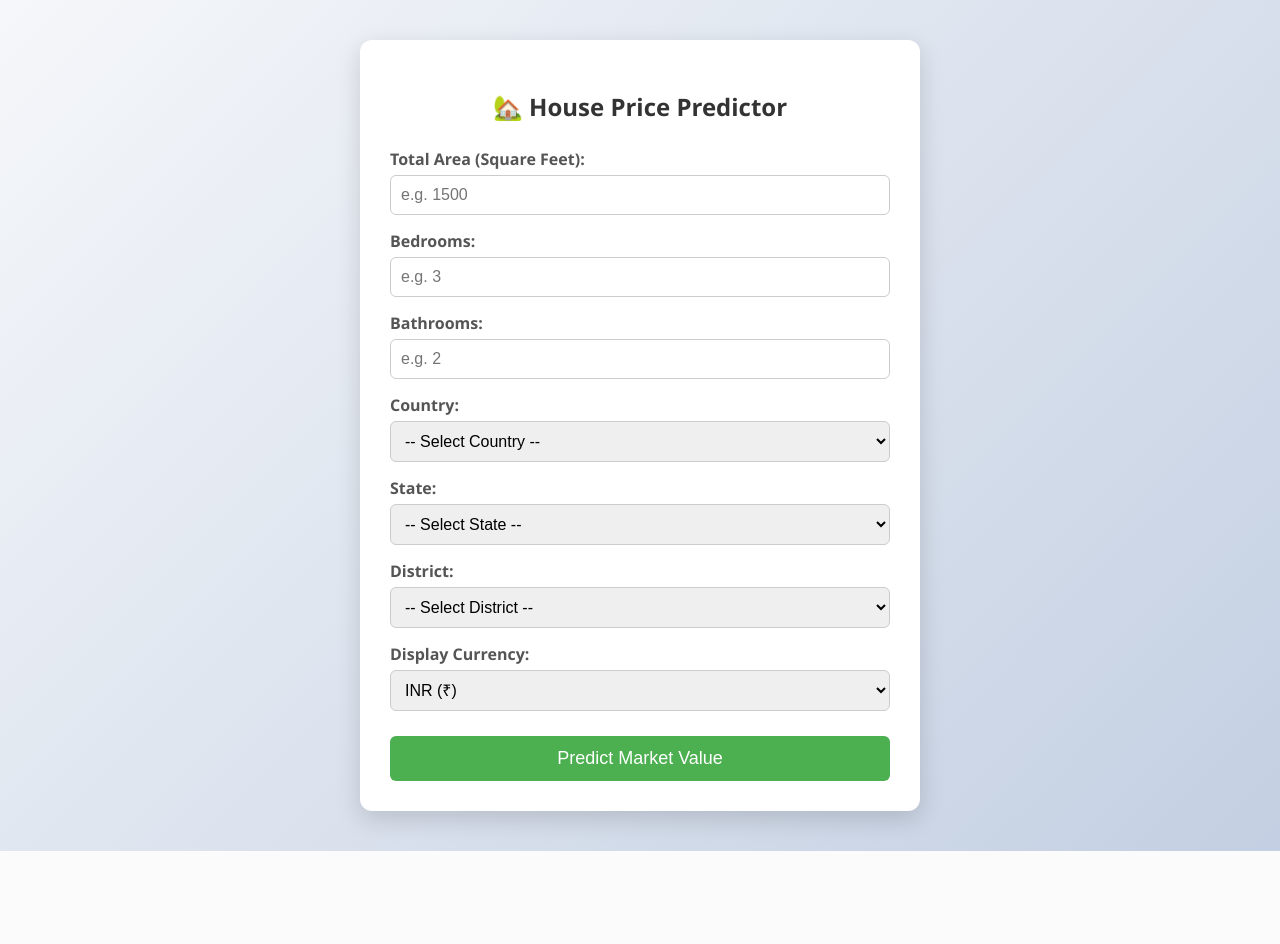
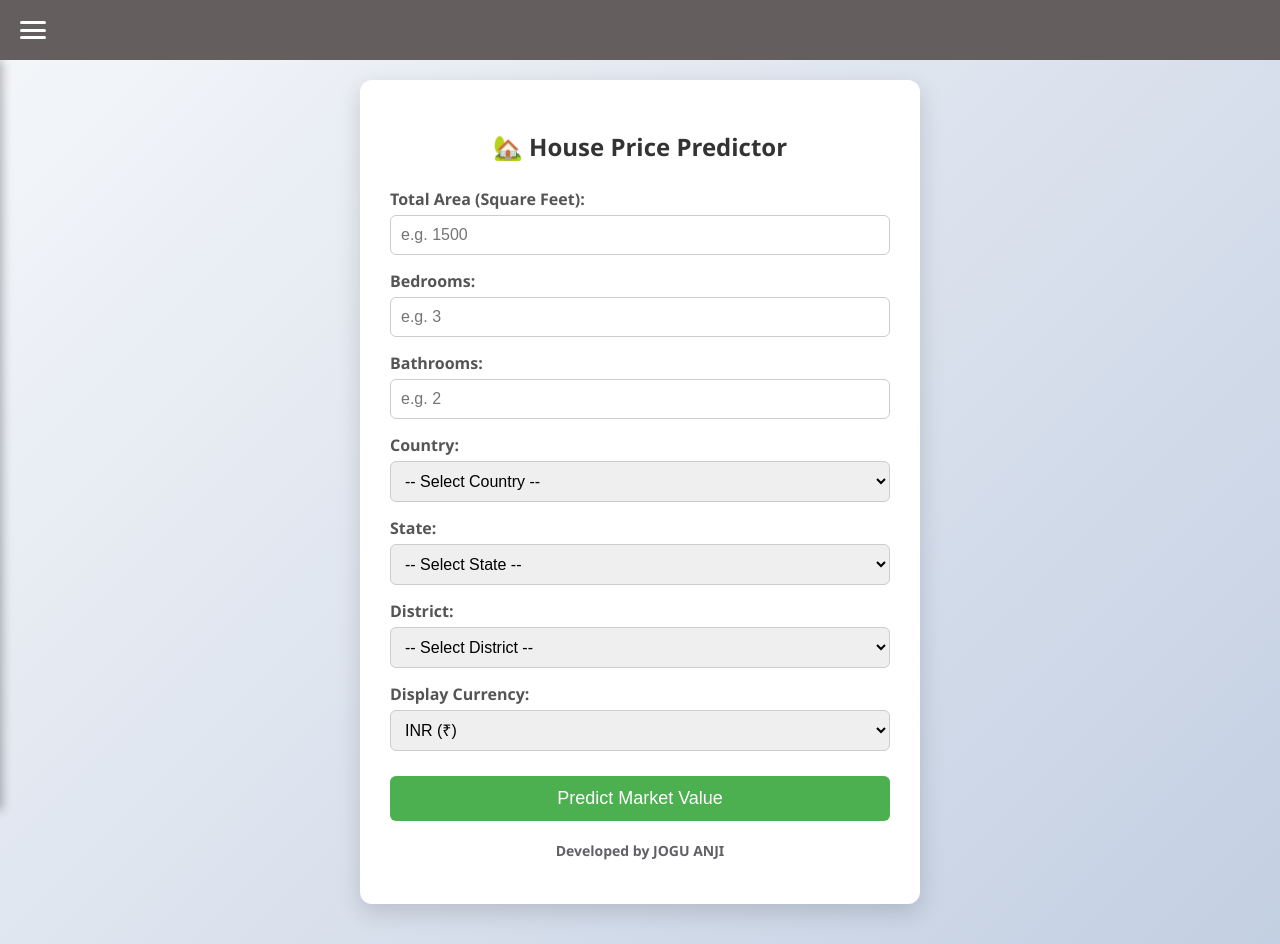
Before and after one commit to joguanji7-ops/house-price-predictor, a Flask app: page / in a window 1280 px wide. Before the commit the page ends 851 px from the top, so only its background shows below. Run offline with Flask 3, Linux system fonts and the light colour scheme; parts of the project's set-up code (start-up, migrations or seed data) failed here and were passed over.

Commit message:
Add files via upload

```diff
--- a/app.py
+++ b/app.py
@@ -15,6 +15,13 @@ with open('model_columns.pkl', 'rb') as f:
 @app.route('/')
 def home():
     return render_template('index.html')
+@app.route('/about')
+def about():
+    return render_template('about.html')
+
+@app.route('/contact')
+def contact():
+    return render_template('contact.html')
 
 @app.route('/predict', methods=['POST'])
 def predict():
--- a/templates/index.html
+++ b/templates/index.html
@@ -9,10 +9,84 @@
             font-family: 'Segoe UI', Tahoma, Geneva, Verdana, sans-serif;
             background: linear-gradient(135deg, #f5f7fa 0%, #c3cfe2 100%);
             margin: 0;
-            padding: 40px 20px;
+            padding: 80px 20px 40px 20px; /* Added top padding so container sits below the menu bar */
             display: flex;
             justify-content: center;
         }
+
+        /* --- Top Menu Bar Styles --- */
+        .top-bar {
+            position: fixed;
+            top: 0;
+            left: 0;
+            width: 100%;
+            height: 60px;
+            background-color: #655e5e;
+            display: flex;
+            align-items: center;
+            padding: 0 20px;
+            box-sizing: border-box;
+            z-index: 1000;
+        }
+
+        /* The 3-lines (Hamburger) Button Layout */
+        .menu-btn {
+            background: none;
+            border: none;
+            cursor: pointer;
+            display: flex;
+            flex-direction: column;
+            justify-content: space-between;
+            width: 26px;
+            height: 18px;
+            padding: 0;
+            margin: 0;
+        }
+
+        .menu-btn span {
+            display: block;
+            width: 100%;
+            height: 3px;
+            background-color: white;
+            border-radius: 3px;
+            transition: 0.3s;
+        }
+
+        /* --- Slide-out Sidebar Navigation Drawer --- */
+        .sidebar {
+            position: fixed;
+            top: 60px; /* Sits perfectly beneath top bar */
+            left: -250px; /* Hidden offscreen to the left by default */
+            width: 250px;
+            height: calc(100% - 60px);
+            background-color: #222;
+            transition: 0.3s ease;
+            box-shadow: 2px 0 10px rgba(0,0,0,0.3);
+            z-index: 999;
+            padding-top: 10px;
+        }
+
+        /* Sidebar active class toggle state */
+        .sidebar.active {
+            left: 0; /* Slides into view dynamically */
+        }
+
+        .sidebar a {
+            display: block;
+            padding: 15px 25px;
+            color: #ccc;
+            text-decoration: none;
+            font-size: 16px;
+            border-bottom: 1px solid #333;
+            transition: 0.2s;
+        }
+
+        .sidebar a:hover {
+            background-color: #4CAF50;
+            color: white;
+        }
+
+        /* --- Form Container UI --- */
         .container {
             background-color: white;
             padding: 30px;
@@ -67,9 +141,30 @@
             text-align: center;
             color: #2e7d32;
         }
+        .footer {
+            text-align: center;
+            margin-top: 20px;
+            font-size: 14px;
+            font-weight: bold;
+            color: #606065;
+        }
     </style>
 </head>
 <body>
+
+<div class="top-bar">
+    <button class="menu-btn" onclick="toggleSidebar()">
+        <span></span>
+        <span></span>
+        <span></span>
+    </button>
+</div>
+
+<div class="sidebar" id="sidebarMenu">
+    <a href="/">Home</a>
+    <a href="/about">About</a>
+    <a href="/contact">Contact Us</a>
+</div>
 
 <div class="container">
     <h2>🏡 House Price Predictor</h2>
@@ -116,9 +211,19 @@
             {{ prediction_text }}
         </div>
     {% endif %}
+
+    <div class="footer">
+        <p>Developed by JOGU ANJI</p>
+    </div>
 </div>
 
 <script>
+// --- JavaScript Toggle Utility for Menu Element ---
+function toggleSidebar() {
+    const sidebar = document.getElementById("sidebarMenu");
+    sidebar.classList.toggle("active");
+}
+
 const locationData = {
     "India": {
         "Telangana": ["Hyderabad", "Warangal", "Nizamabad", "Khammam", "Nirmal"],
@@ -143,7 +248,6 @@ function updateStates() {
 
     const selectedCountry = countrySelect.value;
 
-    // Clear out previous options
     stateSelect.innerHTML = '<option value="">-- Select State --</option>';
     districtSelect.innerHTML = '<option value="">-- Select District --</option>';
 
@@ -151,7 +255,7 @@ function updateStates() {
         Object.keys(locationData[selectedCountry]).forEach(state => {
             let option = document.createElement("option");
             option.value = state;
-            option.textContent = state.replace("_", " "); // Cleaner display text
+            option.textContent = state.replace("_", " ");
             stateSelect.appendChild(option);
         });
     }
```
Also changed, not shown: templates/about.html (added, +45 -0 lines), templates/contact.html (added, +47 -0 lines), static/style.css (line endings or trailing spaces).
